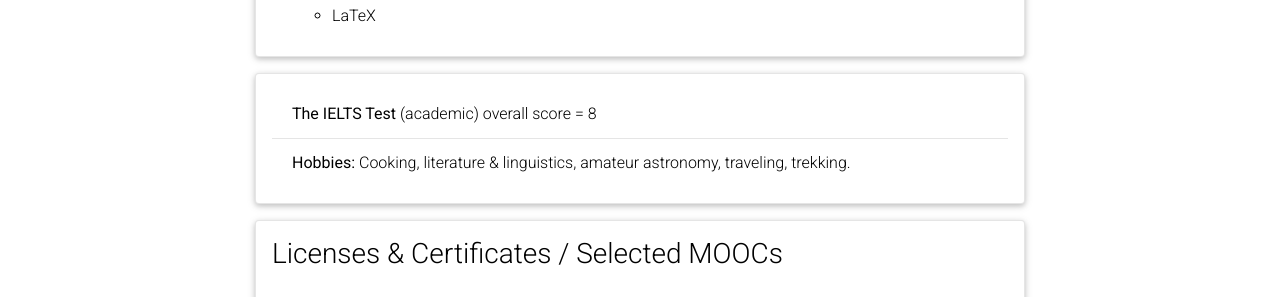
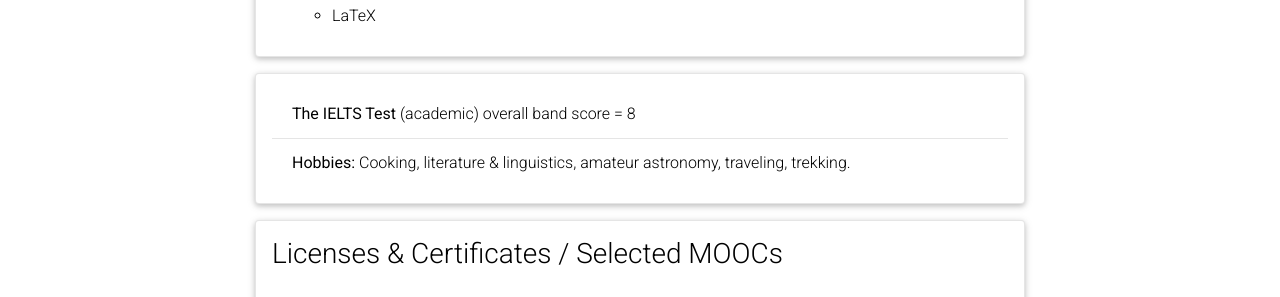
Before and after one commit to qomhmd/qomhmd.github.io, a Jekyll site: the page built from _pages/cv.md, in a window 1280 px wide and 900 px high, scrolled down 2622 px. Shown: the part 156-453 px from the top of the window. Built offline with Jekyll 4.4.1, drawn with Linux system fonts in a browser that asks for light colours; comment, search, counter and statistics services are not loaded; a style sheet for code colours, icons or effects is not loaded.

Commit message:
Add 'band' to the IELTS overall score in CV

```diff
--- a/_data/cv.yml
+++ b/_data/cv.yml
@@ -109,7 +109,7 @@
 - title:
   type: list
   contents:
-    - '<p title="English language proficiency test" id="IELTS" style="scroll-margin-top: 70px; margin-bottom: 0;"><b>The IELTS Test</b> (academic) overall score = 8</p>'
+    - '<p title="English language proficiency test" id="IELTS" style="scroll-margin-top: 70px; margin-bottom: 0;"><b>The IELTS Test</b> (academic) overall band score = 8</p>'
     - '<b>Hobbies: </b> Cooking, literature & linguistics, amateur astronomy, traveling, trekking.'
 
 - title: Licenses & Certificates / Selected MOOCs
```
